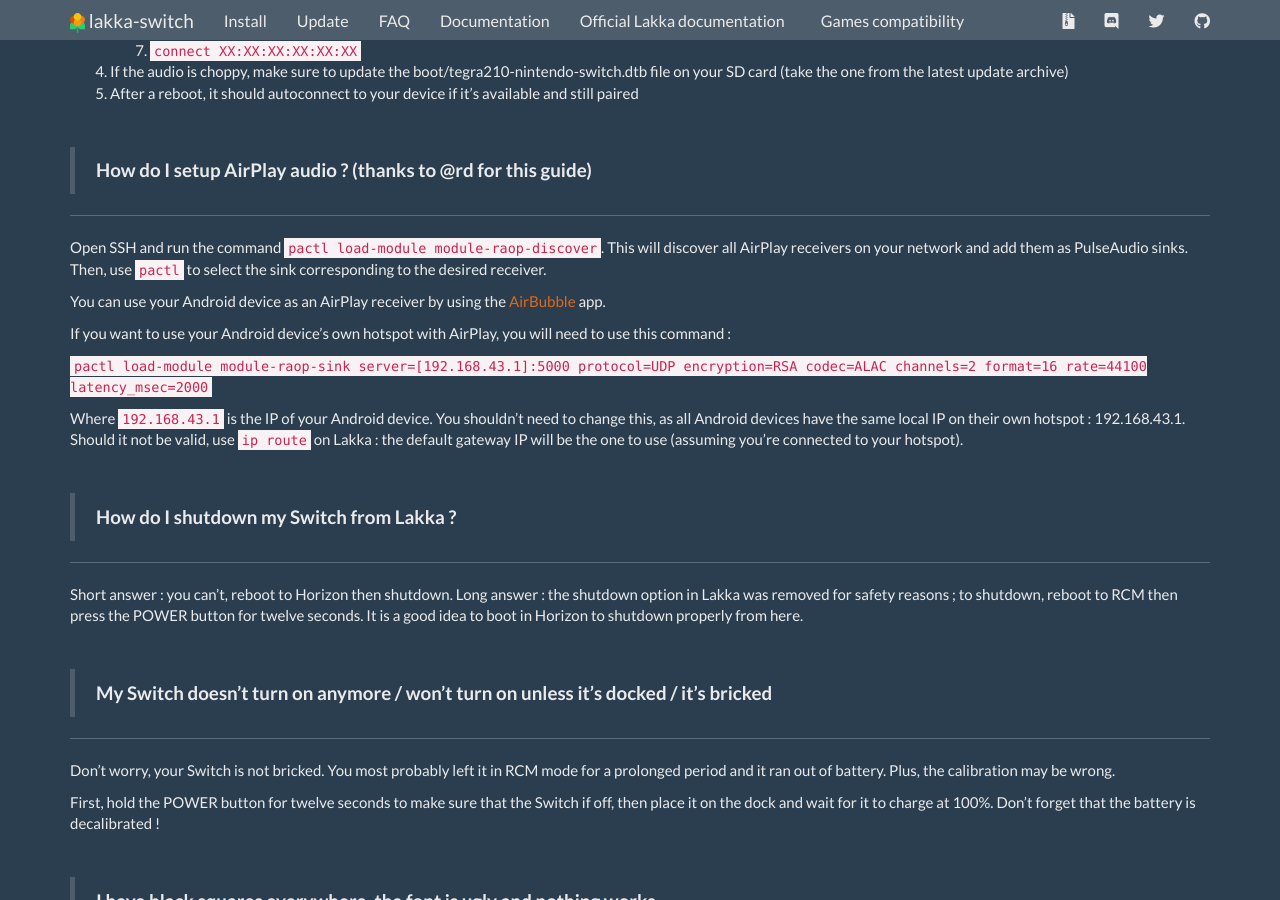
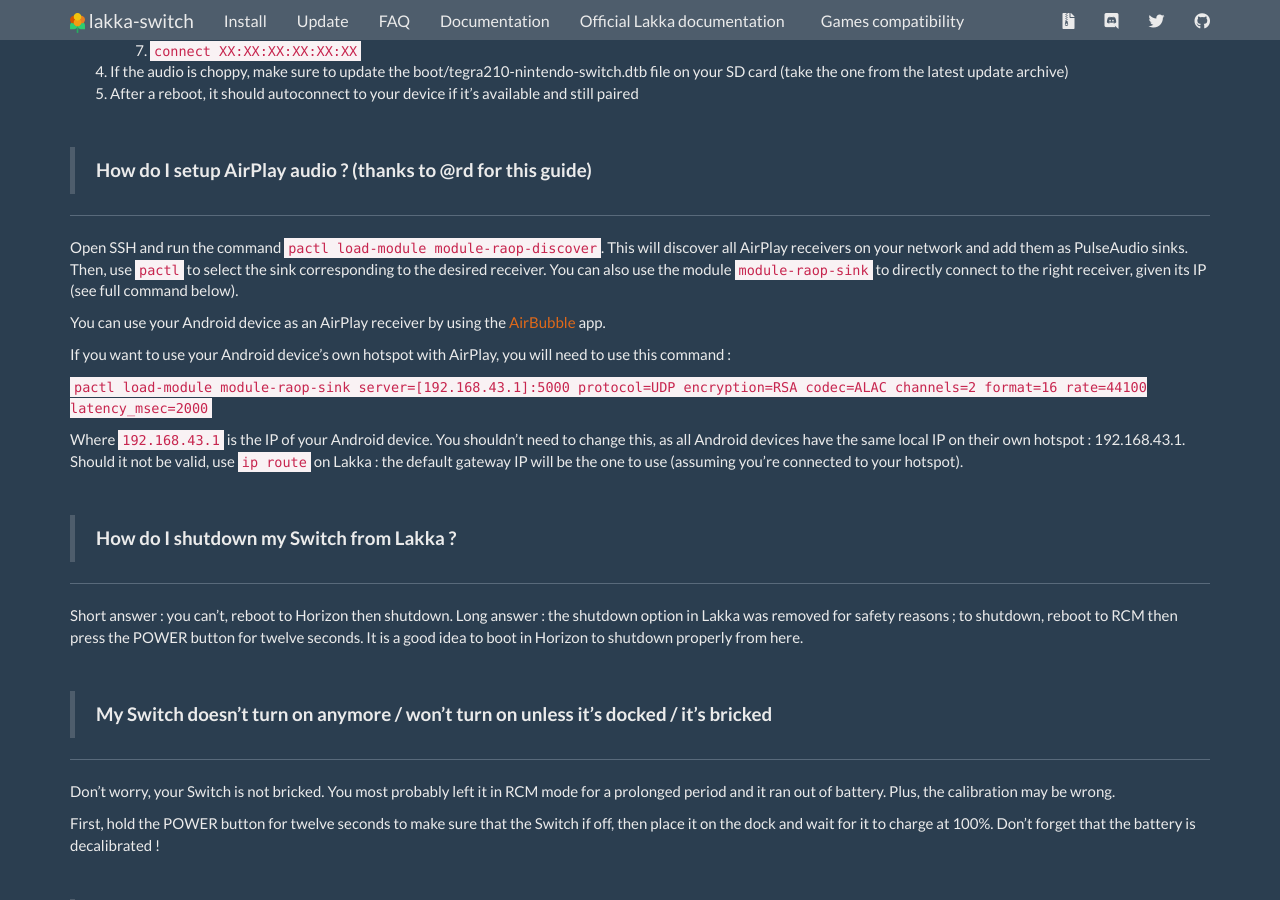
Before and after one commit to lakka-switch/documentation, a Jekyll site: the page built from faq.md, in a window 1280 px wide and 900 px high, scrolled down 2975 px. Built offline with Jekyll 4.4.1, drawn with Linux system fonts in a browser that asks for light colours; nearby versions of some CDN libraries.

Commit message:
Update faq.md

```diff
--- a/faq.md
+++ b/faq.md
@@ -118,7 +118,7 @@
 
 ***
 
-Open SSH and run the command `pactl load-module module-raop-discover`. This will discover all AirPlay receivers on your network and add them as PulseAudio sinks. Then, use `pactl` to select the sink corresponding to the desired receiver.
+Open SSH and run the command `pactl load-module module-raop-discover`. This will discover all AirPlay receivers on your network and add them as PulseAudio sinks. Then, use `pactl` to select the sink corresponding to the desired receiver. You can also use the module `module-raop-sink` to directly connect to the right receiver, given its IP (see full command below).
 
 You can use your Android device as an AirPlay receiver by using the [AirBubble](https://play.google.com/store/apps/details?id=com.bubblesoft.android.airbubble&hl=fr) app.
 
```
